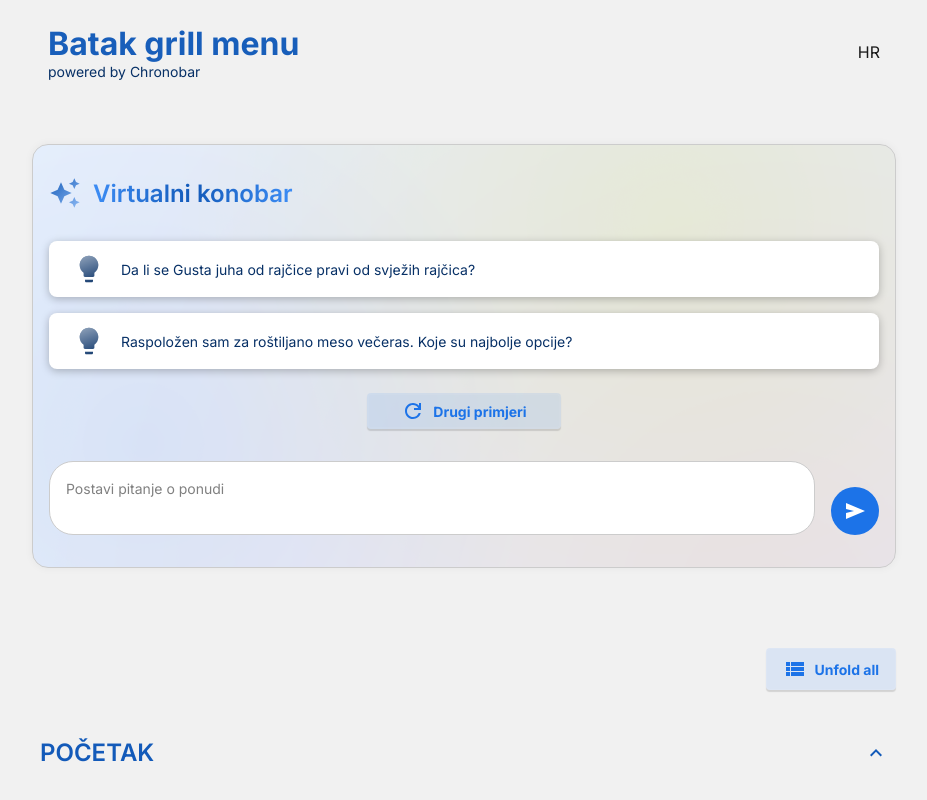
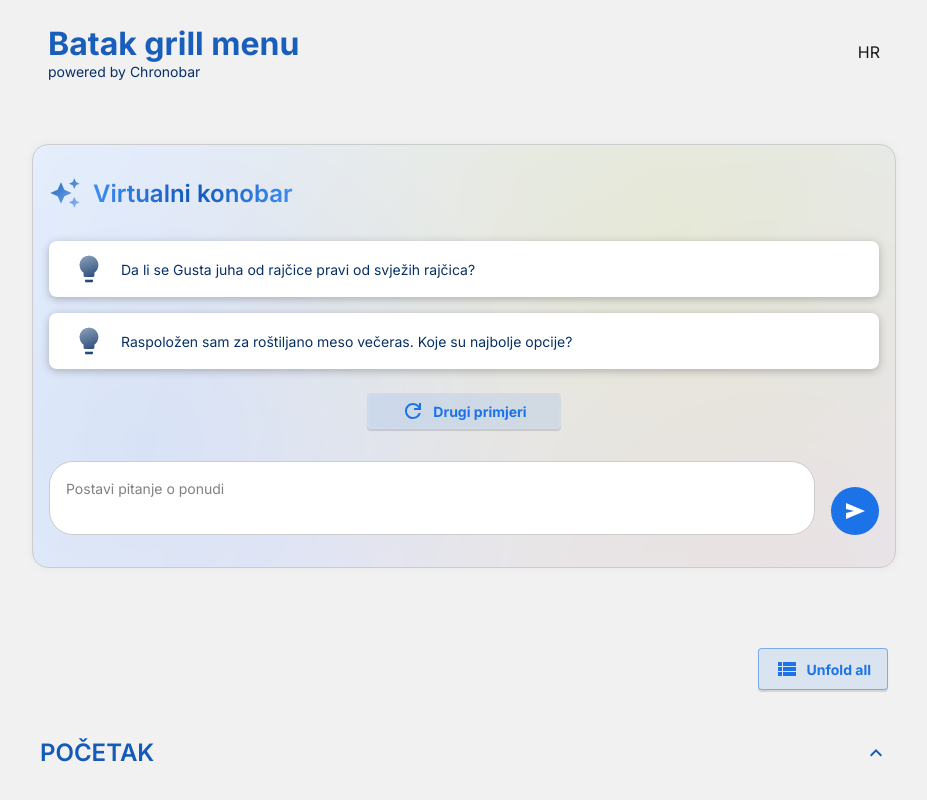
Before and after one commit to lukaslovre/Chronobar, a SvelteKit app: page / in a window 1280 px wide. Shown: the top 800 px of the page, without its empty margins (176-1103 px from the left). Built offline with nearby package versions, Linux system fonts and the light colour scheme.

Commit message:
Unfold all style change

```diff
--- a/src/routes/Menu.svelte
+++ b/src/routes/Menu.svelte
@@ -55,11 +55,11 @@
     .button-container {
       display: flex;
       justify-content: flex-end;
-      padding: 0 0.5rem;
+      padding: 0 1rem;
 
       #unfold-all-button {
-        background-color: rgba(128, 182, 255, 0.2);
-        border: 1px solid rgba(255, 255, 255, 0.05);
+        background-color: rgba($primary-color, 0.1);
+        border: 1px solid rgba($primary-color, 0.5);
         box-shadow: 0 2px 1px rgba(0, 0, 0, 0.125);
 
         padding: 0.5rem 1rem;
--- a/src/routes/dark-green/Menu.svelte
+++ b/src/routes/dark-green/Menu.svelte
@@ -55,11 +55,11 @@
     .button-container {
       display: flex;
       justify-content: flex-end;
-      padding: 0 0.5rem;
+      padding: 0 1rem;
 
       #unfold-all-button {
-        background-color: rgba($primary-color, 0.2);
-        border: 1px solid rgba(255, 255, 255, 0.05);
+        background-color: rgba($primary-color, 0.1);
+        border: 1px solid rgba($primary-color, 0.5);
         box-shadow: 0 2px 1px rgba(0, 0, 0, 0.125);
 
         padding: 0.5rem 1rem;
```
